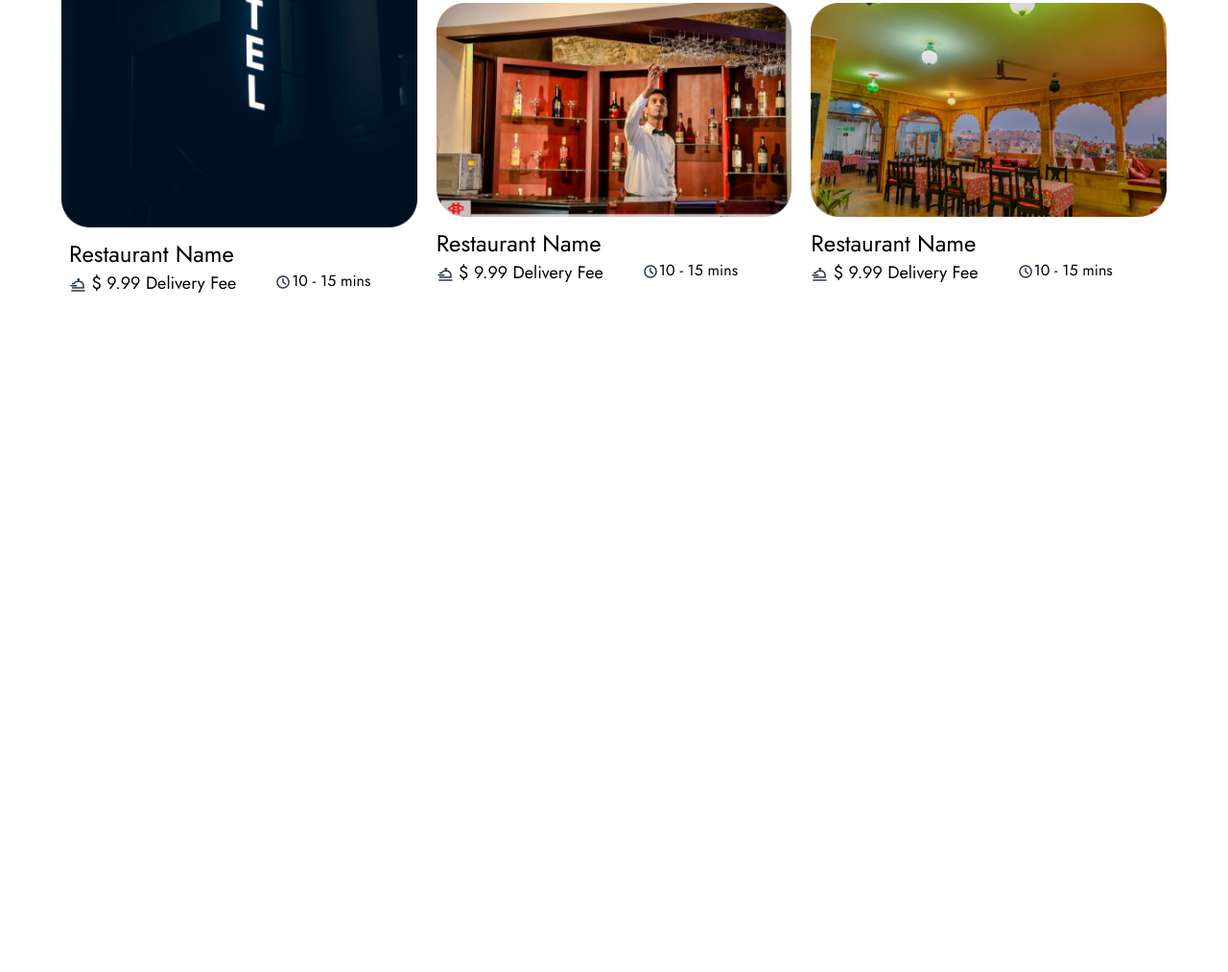
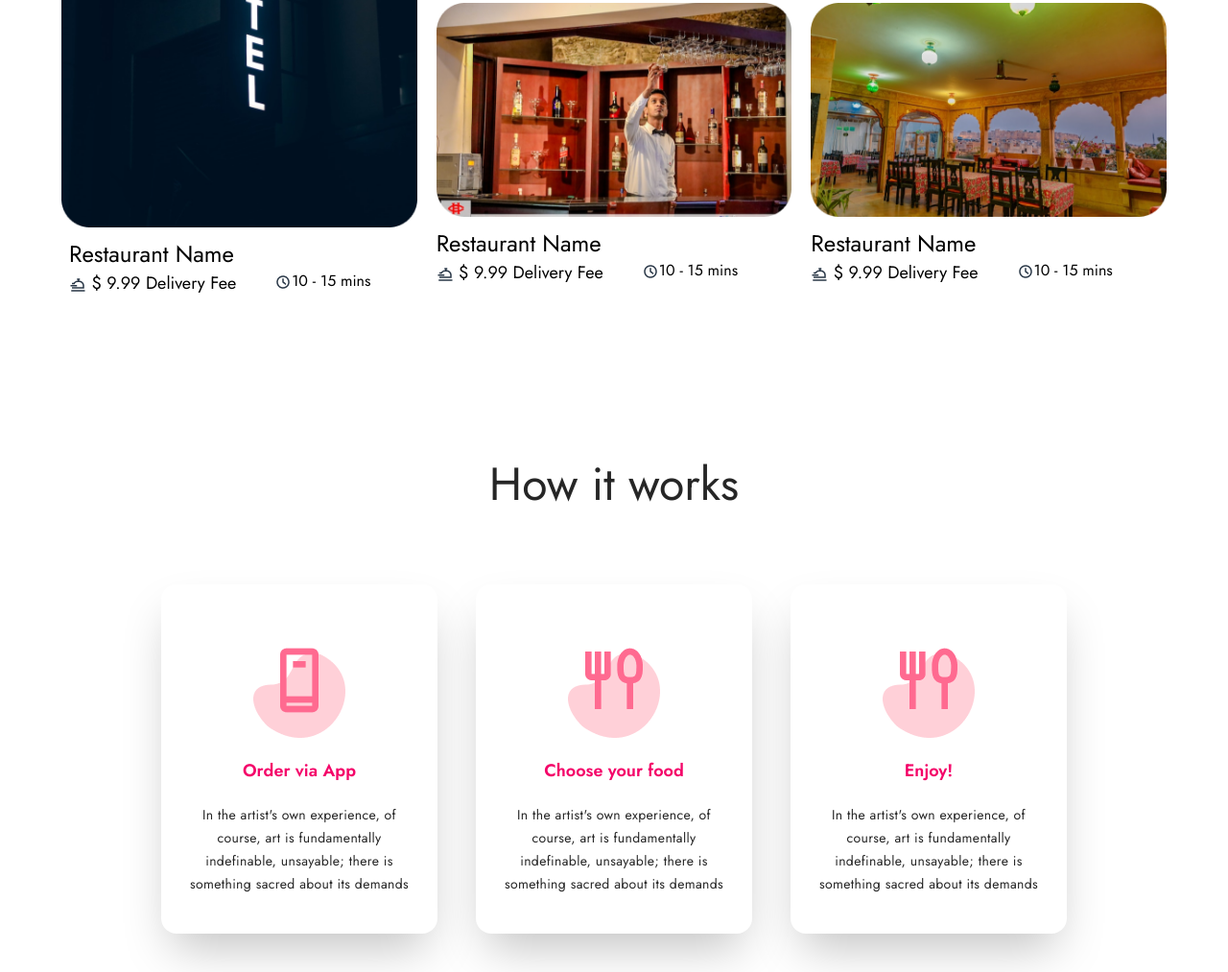
Before and after one commit to HalimaSaadia/Food-Delivery-PROMIXCO, a plain HTML site: page index.html in a window 1280 px wide. Shown: the part 1745-2758 px from the top of the page at 96% size. Before the commit the page ends 2186 px from the top, so only its background shows below. Drawn offline with nearby package versions, Linux system fonts and the light colour scheme.

Commit message:
added how it works section

```diff
--- a/index.html
+++ b/index.html
@@ -112,9 +112,15 @@
         <section
           class="max-w-6xl mx-auto py-20 px-3 md:px-5 xl:px-0 md:mt-10 md:mb-5 lg:mb-10"
         >
-          <div class="flex justify-between items-center text-primaryTextColor px-2 md:px-0">
-            <h3 class="text-sm font-semibold md:font-normal md:text-[32px]">Popular on New York area</h3>
-            <a href="#" class="flex items-center text-sm md:text-2xl gap-1 md:gap-2"
+          <div
+            class="flex justify-between items-center text-primaryTextColor px-2 md:px-0"
+          >
+            <h3 class="text-sm font-semibold md:font-normal md:text-[32px]">
+              Popular on New York area
+            </h3>
+            <a
+              href="#"
+              class="flex items-center text-sm md:text-2xl gap-1 md:gap-2"
               >View All
               <img
                 src="images/popular/arrow-right.png"
@@ -125,7 +131,9 @@
 
           <div class="mt-5 grid md:grid-rows-12 grid-cols-12 gap-5">
             <!-- First Column -->
-            <div class="col-span-12 md:col-span-6 xl:col-span-4 md:row-span-8 xl:row-span-12">
+            <div
+              class="col-span-12 md:col-span-6 xl:col-span-4 md:row-span-8 xl:row-span-12"
+            >
               <img src="images/popular/popular1.png" alt="" />
               <h5 class="text-2xl mt-3 pl-2">Restaurant Name</h5>
               <div class="flex gap-10 mb-3 pl-2">
@@ -148,7 +156,9 @@
             </div>
 
             <!-- Second Column -->
-            <div class="col-span-12 md:col-span-6 xl:col-span-4 md:row-span-4 xl:row-span-6 ">
+            <div
+              class="col-span-12 md:col-span-6 xl:col-span-4 md:row-span-4 xl:row-span-6"
+            >
               <img src="images/popular/popular2.png" alt="" />
               <h5 class="text-2xl mt-3">Restaurant Name</h5>
               <div class="flex gap-10 mb-3">
@@ -171,7 +181,9 @@
             </div>
 
             <!-- Third Column -->
-            <div class="col-span-12 md:col-span-6 xl:col-span-4 md:row-span-4 xl:row-span-6 ">
+            <div
+              class="col-span-12 md:col-span-6 xl:col-span-4 md:row-span-4 xl:row-span-6"
+            >
               <img src="images/popular/popular3.png" alt="" />
               <h5 class="text-2xl mt-3">Restaurant Name</h5>
               <div class="flex gap-10 mb-3">
@@ -194,7 +206,9 @@
             </div>
 
             <!-- Fourth Column -->
-            <div class="col-span-12 md:col-span-6 xl:col-span-4 md:row-span-4 xl:row-span-6">
+            <div
+              class="col-span-12 md:col-span-6 xl:col-span-4 md:row-span-4 xl:row-span-6"
+            >
               <img src="images/popular/popular4.png" alt="" />
               <h5 class="text-2xl mt-3">Restaurant Name</h5>
               <div class="flex gap-10 mb-3">
@@ -217,7 +231,9 @@
             </div>
 
             <!-- Fifth Column -->
-            <div class="col-span-12 md:col-span-6 xl:col-span-4 md:row-span-4 xl:row-span-6">
+            <div
+              class="col-span-12 md:col-span-6 xl:col-span-4 md:row-span-4 xl:row-span-6"
+            >
               <img src="images/popular/popular5.png" alt="" />
               <h5 class="text-2xl mt-3">Restaurant Name</h5>
               <div class="flex gap-10 mb-3">
@@ -240,6 +256,89 @@
             </div>
           </div>
         </section>
+
+        <!-- How Its Work Section -->
+        <section class="max-w-5xl mx-auto py-10">
+          <h1 class="text-center text-5xl text-primaryTextColor">
+            How it works
+          </h1>
+          <div class="flex flex-wrap justify-center gap-10 mt-20">
+            <!-- Order via App -->
+            <div
+              class="max-w-72 flex flex-col justify-center items-center px-5 py-10 rounded-2xl shadow-2xl"
+            >
+              <div
+                class="bg-[url('/images/how-it-works/Ornament.png')] w-full bg-no-repeat bg-bottom py-5"
+              >
+                <img
+                  src="images/how-it-works/mobile.png"
+                  alt="mobileIcon"
+                  class="mx-auto"
+                />
+              </div>
+              <h3 class="text-lg text-accentColor font-semibold my-5">
+                Order via App
+              </h3>
+              <p
+                class="text-primaryTextColor text-sm text-center leading-6 tracking-wide"
+              >
+                In the artist's own experience, of course, art is fundamentally
+                indefinable, unsayable; there is something sacred about its
+                demands
+              </p>
+            </div>
+
+            <!-- Choose Your Food section -->
+            <div
+              class="max-w-72 flex flex-col justify-center items-center px-5 py-10 rounded-2xl shadow-2xl"
+            >
+              <div
+                class="bg-[url('/images/how-it-works/Ornament.png')] w-full bg-no-repeat bg-bottom py-5"
+              >
+                <img
+                  src="images/how-it-works/fork.png"
+                  alt="mobileIcon"
+                  class="mx-auto"
+                />
+              </div>
+              <h3 class="text-lg text-accentColor font-semibold my-5">
+                Choose your food
+              </h3>
+              <p
+                class="text-primaryTextColor text-sm text-center leading-6 tracking-wide"
+              >
+                In the artist's own experience, of course, art is fundamentally
+                indefinable, unsayable; there is something sacred about its
+                demands
+              </p>
+            </div>
+
+            <!-- Enjoy Your Food section -->
+            <div
+              class="max-w-72 flex flex-col justify-center items-center px-5 py-10 rounded-2xl shadow-2xl"
+            >
+              <div
+                class="bg-[url('/images/how-it-works/Ornament.png')] w-full bg-no-repeat bg-bottom py-5"
+              >
+                <img
+                  src="images/how-it-works/fork.png"
+                  alt="mobileIcon"
+                  class="mx-auto"
+                />
+              </div>
+              <h3 class="text-lg text-accentColor font-semibold my-5">
+                Enjoy!
+              </h3>
+              <p
+                class="text-primaryTextColor text-sm text-center leading-6 tracking-wide"
+              >
+              In the artist's own experience, of course, art is fundamentally
+              indefinable, unsayable; there is something sacred about its
+              demands
+              </p>
+            </div>
+          </div>
+        </section>
       </main>
     </header>
   </body>
```
Also changed, not shown: images/how-it-works/Ornament.png (added).
